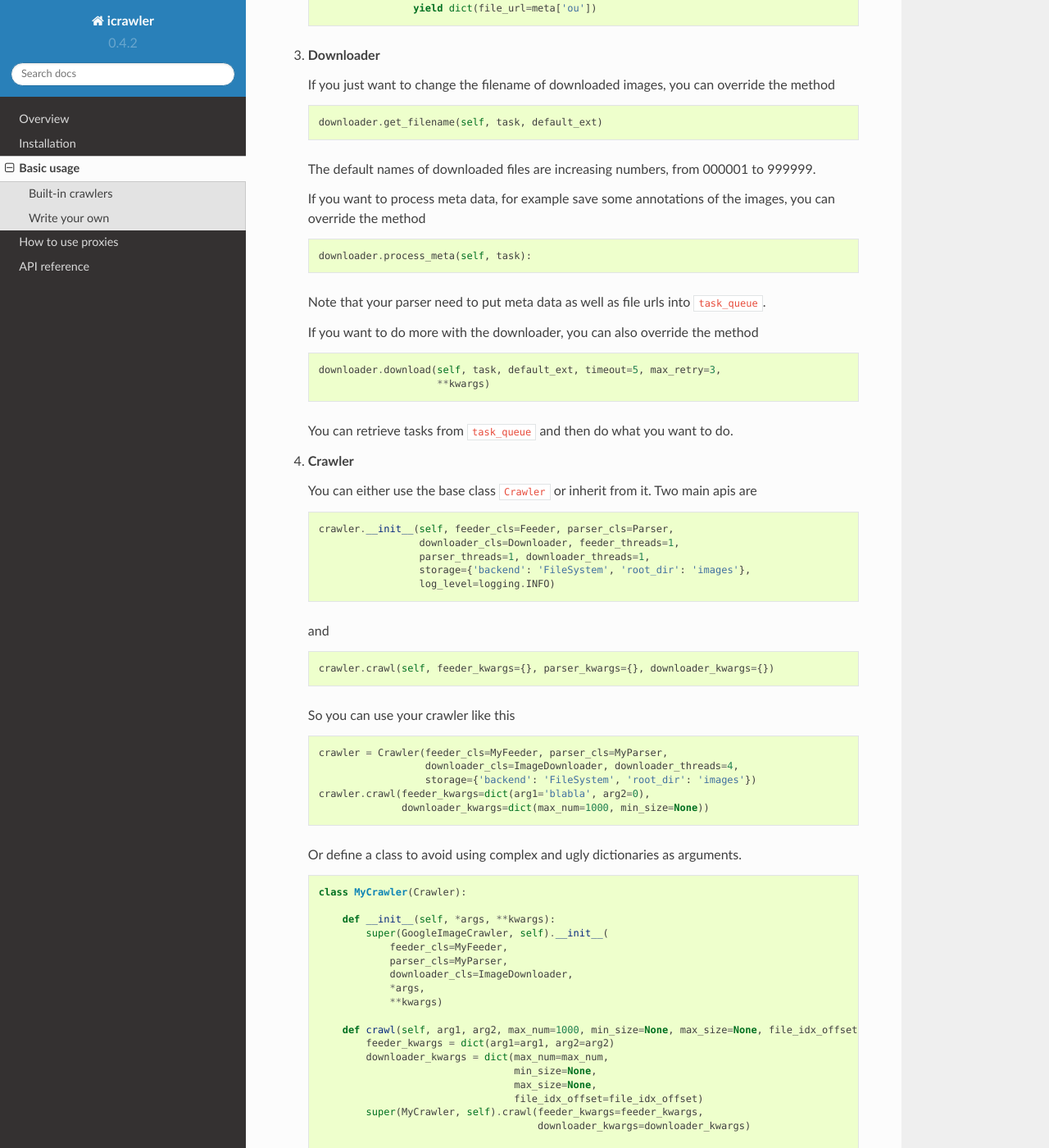
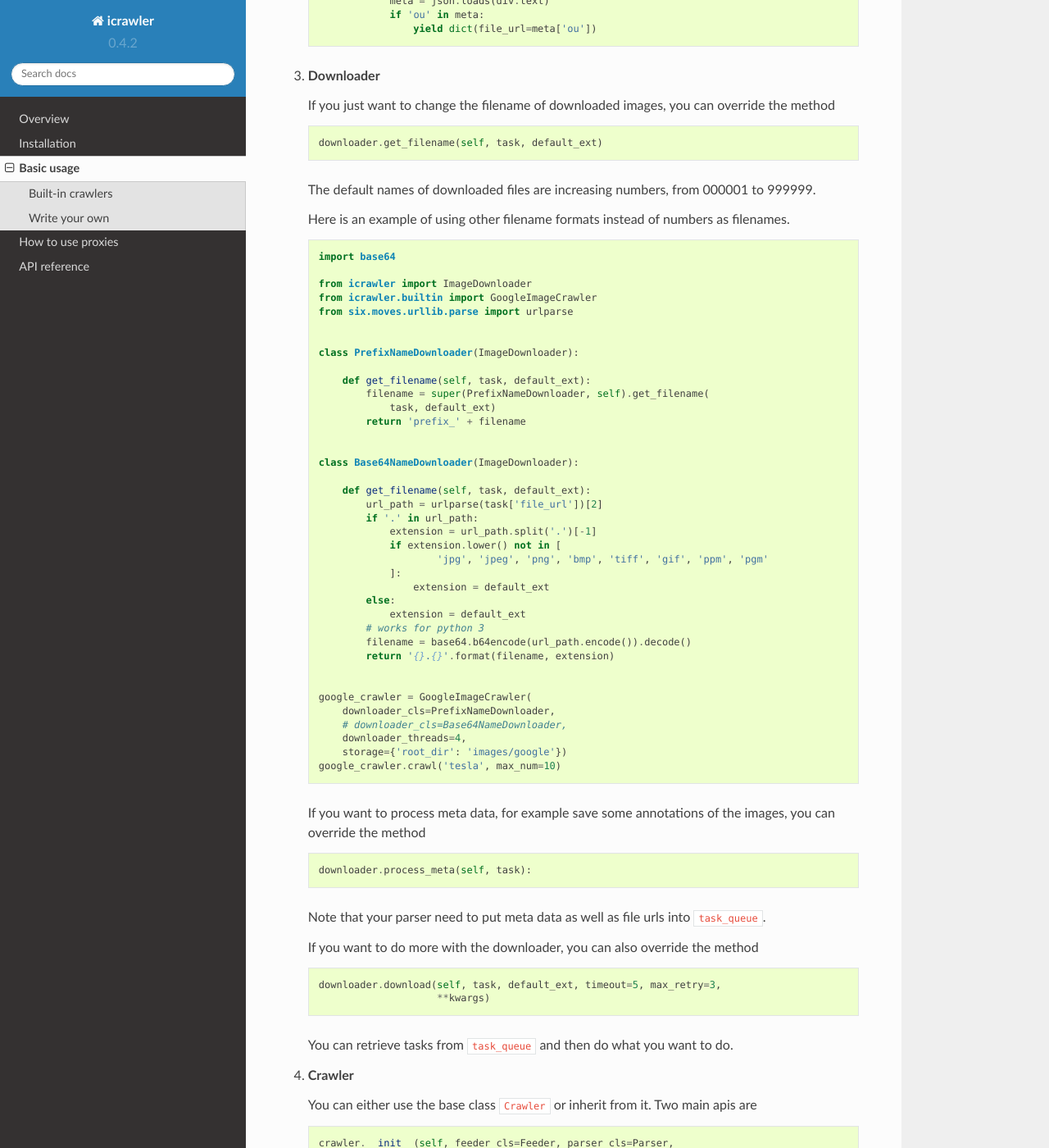
Before and after one commit to hellock/icrawler, a Sphinx documentation site: the page built from docs/usage.rst, in a window 1280 px wide and 1400 px high, scrolled down 3599 px. Shown: the whole window at 82% size. Built offline with Sphinx 7.4.7 and the Read the Docs theme 2.0.0, drawn with Linux system fonts in a browser that asks for light colours; some of the changed text lies outside the part shown.

Commit message:
add examples of saving images with custom filenames

```diff
--- a/docs/usage.rst
+++ b/docs/usage.rst
@@ -130,8 +130,8 @@ to test FlickrCrawler.
 Write your own
 --------------
 
-The simplest way is to override some methods of Feeder, Parser and
-Downloader class.
+It is easy to extend ``icrawler``. The simplest way is to override some
+methods of Feeder, Parser and Downloader class.
 
 1. **Feeder**
 
@@ -191,6 +191,50 @@ Downloader class.
 
    The default names of downloaded files are increasing numbers, from
    000001 to 999999.
+
+   Here is an example of using other filename formats instead of numbers as filenames.
+
+   .. code:: python
+
+        import base64
+
+        from icrawler import ImageDownloader
+        from icrawler.builtin import GoogleImageCrawler
+        from six.moves.urllib.parse import urlparse
+
+
+        class PrefixNameDownloader(ImageDownloader):
+
+            def get_filename(self, task, default_ext):
+                filename = super(PrefixNameDownloader, self).get_filename(
+                    task, default_ext)
+                return 'prefix_' + filename
+
+
+        class Base64NameDownloader(ImageDownloader):
+
+            def get_filename(self, task, default_ext):
+                url_path = urlparse(task['file_url'])[2]
+                if '.' in url_path:
+                    extension = url_path.split('.')[-1]
+                    if extension.lower() not in [
+                            'jpg', 'jpeg', 'png', 'bmp', 'tiff', 'gif', 'ppm', 'pgm'
+                    ]:
+                        extension = default_ext
+                else:
+                    extension = default_ext
+                # works for python 3
+                filename = base64.b64encode(url_path.encode()).decode()
+                return '{}.{}'.format(filename, extension)
+
+
+        google_crawler = GoogleImageCrawler(
+            downloader_cls=PrefixNameDownloader,
+            # downloader_cls=Base64NameDownloader,
+            downloader_threads=4,
+            storage={'root_dir': 'images/google'})
+        google_crawler.crawl('tesla', max_num=10)
+
 
    If you want to process meta data, for example save some annotations
    of the images, you can override the method
--- a/test.py
+++ b/test.py
@@ -16,7 +16,7 @@ def test_google():
         log_level=logging.INFO)
     google_crawler.crawl(
         'tesla',
-        max_num=100,
+        max_num=10,
         date_min=date(2016, 2, 1),
         date_max=date(2016, 3, 15))
 
```
Also changed, not shown: 1 other file.
